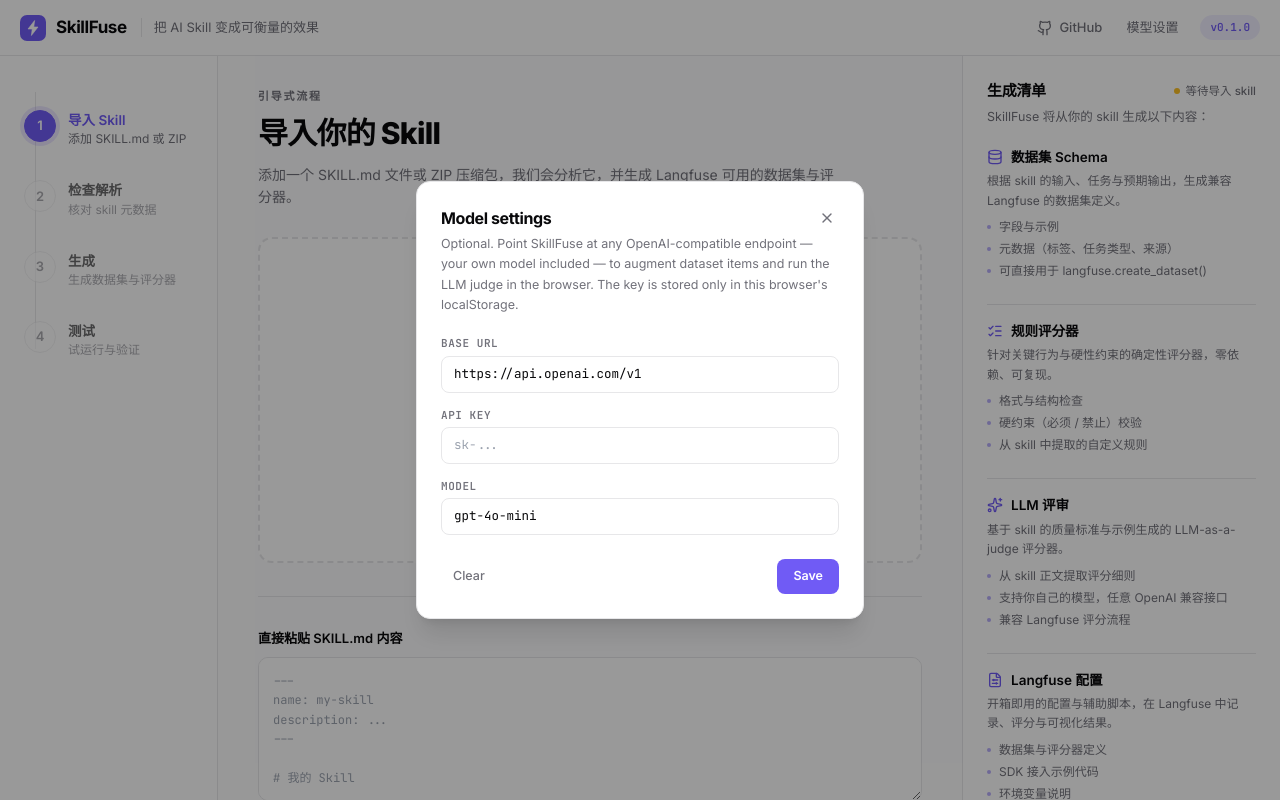
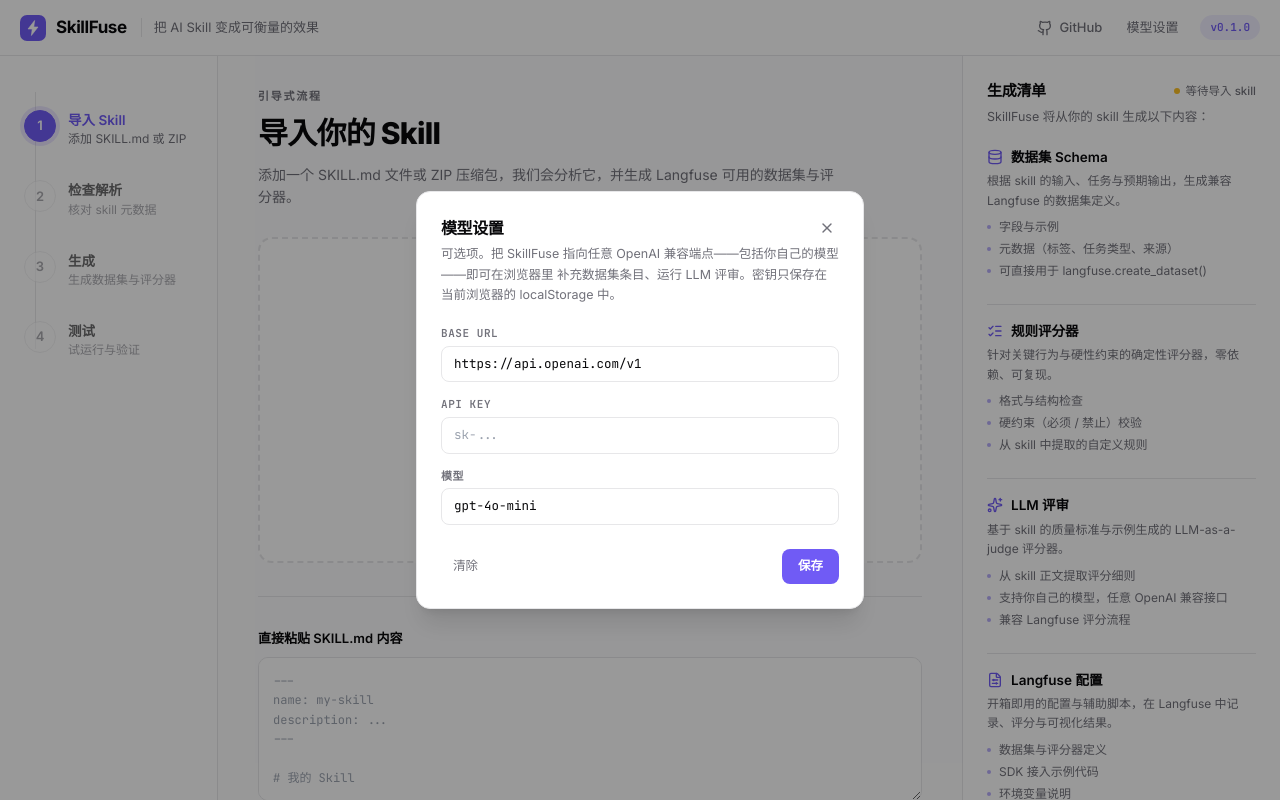
Before and after one commit to OliverOuyang/skillfuse, a React (Vite) app: page / in a window 1280 px wide. Both pictures are taken after a click on the button "模型设置". Shown: the top 800 px of the page. Built offline with nearby package versions, Linux system fonts and the light colour scheme.

Commit message:
中文化：测试页、模型设置弹窗、代码视图组件与 CLI 输出

```diff
--- a/src/components/skillfuse/CodeView.tsx
+++ b/src/components/skillfuse/CodeView.tsx
@@ -14,7 +14,7 @@
   );
 }
 
-export function CopyButton({ text, label = "Copy" }: { text: string; label?: string }) {
+export function CopyButton({ text, label = "复制" }: { text: string; label?: string }) {
   const [copied, setCopied] = useState(false);
   return (
     <button
@@ -26,7 +26,7 @@
       className="flex items-center gap-1.5 rounded-md border bg-white px-2.5 py-1.5 text-[12px] font-medium text-foreground transition-colors hover:bg-muted"
     >
       {copied ? <Check className="h-3.5 w-3.5 text-emerald-600" /> : <Copy className="h-3.5 w-3.5" />}
-      {copied ? "Copied" : label}
+      {copied ? "已复制" : label}
     </button>
   );
 }
--- a/src/components/skillfuse/ModelDialog.tsx
+++ b/src/components/skillfuse/ModelDialog.tsx
@@ -42,15 +42,14 @@
         onClick={(e) => e.stopPropagation()}
       >
         <div className="mb-1 flex items-center justify-between">
-          <h2 className="text-[16px] font-bold tracking-tight">Model settings</h2>
+          <h2 className="text-[16px] font-bold tracking-tight">模型设置</h2>
           <button onClick={onClose} className="rounded-md p-1 text-muted-foreground hover:bg-muted">
             <X className="h-4 w-4" />
           </button>
         </div>
         <p className="mb-5 text-[12.5px] leading-relaxed text-muted-foreground">
-          Optional. Point SkillFuse at any OpenAI-compatible endpoint — your own model included — to
-          augment dataset items and run the LLM judge in the browser. The key is stored only in this
-          browser's localStorage.
+          可选项。把 SkillFuse 指向任意 OpenAI 兼容端点——包括你自己的模型——即可在浏览器里
+          补充数据集条目、运行 LLM 评审。密钥只保存在当前浏览器的 localStorage 中。
         </p>
         <div className="space-y-3.5">
           <Field label="Base URL">
@@ -70,7 +69,7 @@
               placeholder="sk-..."
             />
           </Field>
-          <Field label="Model">
+          <Field label="模型">
             <input
               className="w-full rounded-md border bg-white px-3 py-2 font-code text-[12.5px] outline-none focus:border-primary focus:ring-2 focus:ring-primary/20"
               value={cfg.model}
@@ -88,7 +87,7 @@
             }}
             className="rounded-md px-3 py-2 text-[12.5px] font-medium text-muted-foreground hover:bg-muted"
           >
-            Clear
+            清除
           </button>
           <button
             onClick={() => {
@@ -98,7 +97,7 @@
             }}
             className="rounded-md bg-primary px-4 py-2 text-[12.5px] font-semibold text-white hover:bg-primary/90"
           >
-            Save
+            保存
           </button>
         </div>
       </div>
--- a/src/components/skillfuse/TestStep.tsx
+++ b/src/components/skillfuse/TestStep.tsx
@@ -32,7 +32,7 @@
     if (!modelCfg) return;
     setJudgeState({ status: "running" });
     try {
-      const r = await runJudge(modelCfg, artifacts.llmJudgePrompt, "(browser test run)", sample);
+      const r = await runJudge(modelCfg, artifacts.llmJudgePrompt, "（浏览器试运行）", sample);
       setJudgeState({ status: "done", score: r.score, reasoning: r.reasoning });
     } catch (e) {
       setJudgeState({ status: "error", message: (e as Error).message.slice(0, 140) });
@@ -42,21 +42,21 @@
   return (
     <div>
       <StepHeading
-        kicker="Step 4 · Test"
-        title="Run and validate"
-        sub="Paste any model output below to dry-run the deterministic rule scorers in your browser — the same checks ship as rule_scorers.py. If a model is configured, you can also fire the LLM judge."
+        kicker="第 4 步 · 测试"
+        title="试运行与验证"
+        sub="把任意模型输出粘贴到下方，即可在浏览器里试运行确定性规则评分器——与 rule_scorers.py 是同一套检查。配置了模型的话，还可以直接跑 LLM 评审。"
       />
 
       <div className="grid gap-4 lg:grid-cols-2">
         {/* left: input */}
         <div>
           <p className="mb-2 font-code text-[11px] font-semibold uppercase tracking-wider text-muted-foreground">
-            Sample model output
+            模型输出示例
           </p>
           <textarea
             value={sample}
             onChange={(e) => setSample(e.target.value)}
-            placeholder="Paste a real (or draft) output from running your skill here…"
+            placeholder="把跑 skill 得到的真实（或草稿）输出粘贴到这里…"
             className="h-[340px] w-full resize-y rounded-lg border bg-white p-3.5 font-code text-[12px] leading-relaxed outline-none focus:border-primary focus:ring-2 focus:ring-primary/15"
           />
           <div className="mt-3 flex gap-2.5">
@@ -65,7 +65,7 @@
               disabled={!sample.trim()}
               className="flex items-center gap-2 rounded-lg bg-primary px-5 py-2.5 text-[13px] font-semibold text-white hover:bg-primary/90 disabled:opacity-40"
             >
-              <FlaskConical className="h-4 w-4" /> Run rule scorers
+              <FlaskConical className="h-4 w-4" /> 运行规则评分
             </button>
             {modelCfg && (
               <button
@@ -74,7 +74,7 @@
                 className="flex items-center gap-2 rounded-lg border border-primary/40 bg-primary/5 px-4 py-2.5 text-[13px] font-semibold text-primary hover:bg-primary/10 disabled:opacity-50"
               >
                 <Sparkles className="h-4 w-4" />
-                {judgeState.status === "running" ? "Judging…" : "Run LLM judge"}
+                {judgeState.status === "running" ? "评审中…" : "运行 LLM 评审"}
               </button>
             )}
           </div>
@@ -83,13 +83,13 @@
         {/* right: results */}
         <div>
           <p className="mb-2 font-code text-[11px] font-semibold uppercase tracking-wider text-muted-foreground">
-            Results
+            结果
           </p>
           {!results && judgeState.status !== "done" ? (
             <div className="flex h-[340px] flex-col items-center justify-center rounded-lg border border-dashed bg-white text-center">
               <FlaskConical className="h-8 w-8 text-muted-foreground/40" />
               <p className="mt-3 text-[13px] text-muted-foreground">
-                {rules.length} rule checks ready — paste an output and run them.
+                {rules.length} 条规则检查已就绪——粘贴一段输出后运行。
               </p>
             </div>
           ) : (
@@ -103,11 +103,11 @@
                         <span className="text-[14px] font-semibold text-muted-foreground"> / 100</span>
                       </p>
                       <p className="font-code text-[10.5px] uppercase tracking-wider text-muted-foreground">
-                        weighted rule score
+                        加权规则得分
                       </p>
                     </div>
                     <p className="text-[12px] text-muted-foreground">
-                      {results.filter((r) => r.passed).length}/{results.length} passed
+                      {results.filter((r) => r.passed).length}/{results.length} 通过
                     </p>
                   </div>
                   <div className="mb-4 h-1.5 overflow-hidden rounded-full bg-muted">
@@ -139,14 +139,14 @@
                 <div className="rounded-lg border border-primary/25 bg-primary/5 p-4">
                   <p className="text-[20px] font-extrabold tracking-tight text-primary">
                     {judgeState.score.toFixed(2)}
-                    <span className="ml-1.5 text-[12px] font-semibold text-muted-foreground">LLM judge score</span>
+                    <span className="ml-1.5 text-[12px] font-semibold text-muted-foreground">LLM 评审得分</span>
                   </p>
                   <p className="mt-1 text-[12.5px] leading-relaxed text-foreground/80">{judgeState.reasoning}</p>
                 </div>
               )}
               {judgeState.status === "error" && (
                 <div className="rounded-lg border border-red-200 bg-red-50 p-3.5 text-[12.5px] text-red-700">
-                  LLM judge failed: {judgeState.message}
+                  LLM 评审失败：{judgeState.message}
                 </div>
               )}
             </div>
@@ -156,13 +156,13 @@
 
       <div className="mt-8 flex items-center gap-3">
         <button onClick={onBack} className="flex items-center gap-1.5 rounded-lg border bg-white px-4 py-2.5 text-[13px] font-medium hover:bg-muted">
-          <ArrowLeft className="h-4 w-4" /> Back
+          <ArrowLeft className="h-4 w-4" /> 上一步
         </button>
         <button
           onClick={onRestart}
           className="flex items-center gap-1.5 rounded-lg border bg-white px-4 py-2.5 text-[13px] font-medium hover:bg-muted"
         >
-          <RotateCcw className="h-4 w-4" /> Import another skill
+          <RotateCcw className="h-4 w-4" /> 导入另一个 skill
         </button>
       </div>
     </div>
```
Also changed, not shown: cli/skillfuse.ts (+6 -6 lines).
